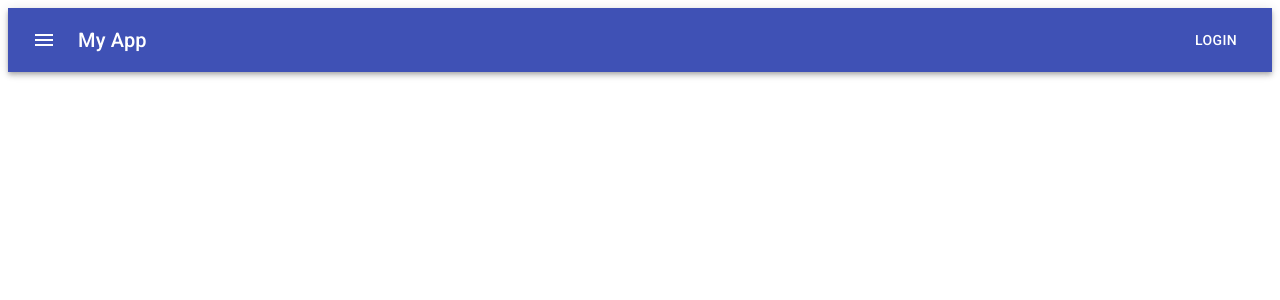
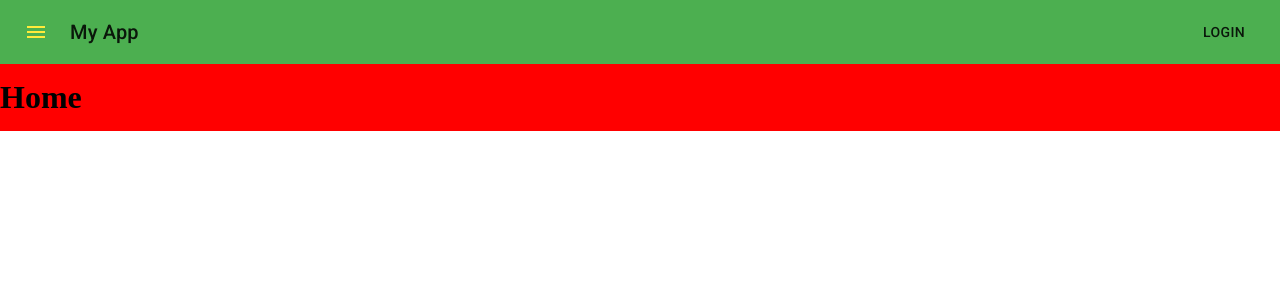
Before and after one commit to ZaqueuAroucha/my_app-casa, a React (Create React App) app: page / in a window 1280 px wide. Shown: the top 300 px of the page. Built offline with nearby package versions, Linux system fonts and the light colour scheme.

Commit message:
adicionando template defaut

```diff
--- a/src/App.js
+++ b/src/App.js
@@ -4,10 +4,13 @@
   Route,
 } from 'react-router-dom'
 
+import TemplateDefault from './templates/Default'
+
 import Home from './pages/Home'
 
 const App = () => {
   return (
+    <TemplateDefault>
       <Router>
         <Switch>
           <Route path="/">
@@ -15,6 +18,7 @@
           </Route>
         </Switch>
       </Router>
+    </TemplateDefault>
   )
 }
 
--- /dev/null
+++ b/src/index.css
@@ -0,0 +1,5 @@
+* {
+  margin: 0;
+  padding: 0;
+  box-sizing: border-box;
+}
--- a/src/index.js
+++ b/src/index.js
@@ -1,10 +1,30 @@
 import React from 'react'
 import ReactDOM from 'react-dom'
+import { createMuiTheme, ThemeProvider } from '@material-ui/core/styles'
+import { green, yellow } from '@material-ui/core/colors'
+
+
 import App from './App'
+import './index.css'
+
+
+const theme = createMuiTheme({
+  palette: {
+    primary: {
+      main: green [500],
+    },
+    secondary: {
+      main: yellow [500],
+    }
+  },
+})
+
 
 ReactDOM.render(
   <React.StrictMode>
-    <App />
+    <ThemeProvider theme={theme}>
+      <App />
+    </ThemeProvider>
   </React.StrictMode>,
   document.getElementById('root')
 )
--- a/src/pages/Home.js
+++ b/src/pages/Home.js
@@ -1,8 +1,6 @@
-import Header from "../partials/Header/Header"
-
 const Home = () => {
   return (
-    <Header />
+    <h1>Home</h1>
   )
 }
 
--- a/src/partials/Header/Header.js
+++ b/src/partials/Header/Header.js
@@ -16,7 +16,7 @@
   return (
     <AppBar position="static">
       <Toolbar>
-        <IconButton edge="start" color="inherit" aria-label="menu">
+        <IconButton edge="start" color="secondary" aria-label="menu">
           <MenuIcon />
         </IconButton>
         <Typography variant="h6" className={classes.title}>
--- /dev/null
+++ b/src/templates/Default.js
@@ -0,0 +1,28 @@
+import { colors } from '@material-ui/core'
+import { red } from '@material-ui/core/colors'
+import Container from '@material-ui/core/Container'
+import { makeStyles } from '@material-ui/core/styles'
+
+import Header from "../partials/Header/Header"
+
+const useStyles = makeStyles(() => ({
+  container: {
+    padding: '15px 0',
+    background: 'red'
+  }
+}))
+
+const Default = ({ children }) => {
+  const classes = useStyles()
+
+  return (
+    <>
+      <Header />
+      <Container className={classes.container}>
+        {children}
+      </Container>
+    </>
+  )
+}
+
+export default Default
```
Lines whose indentation alone changed are shown as unchanged.
